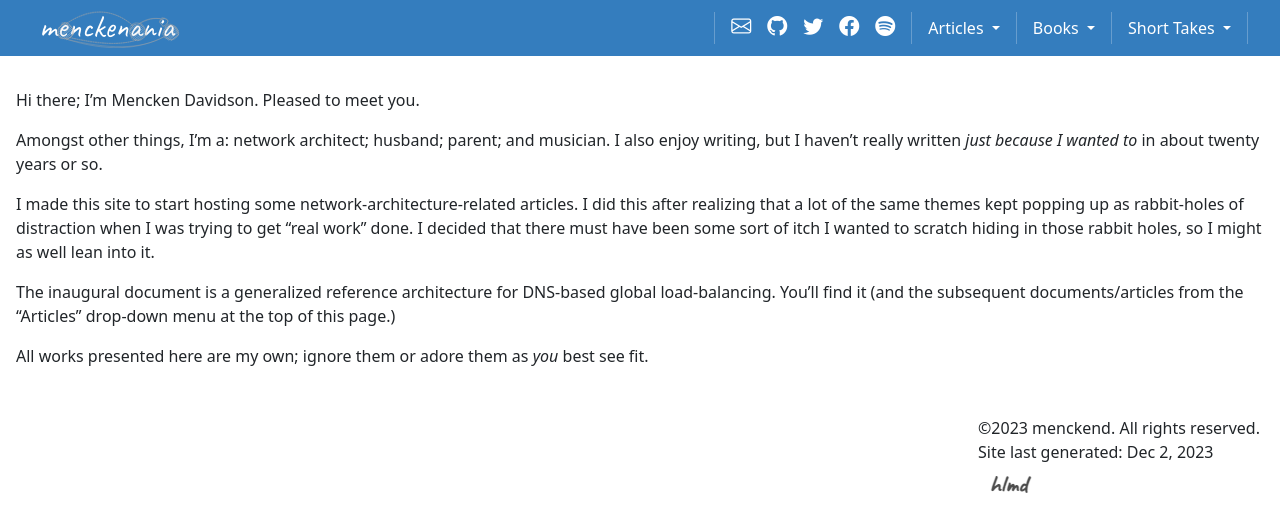
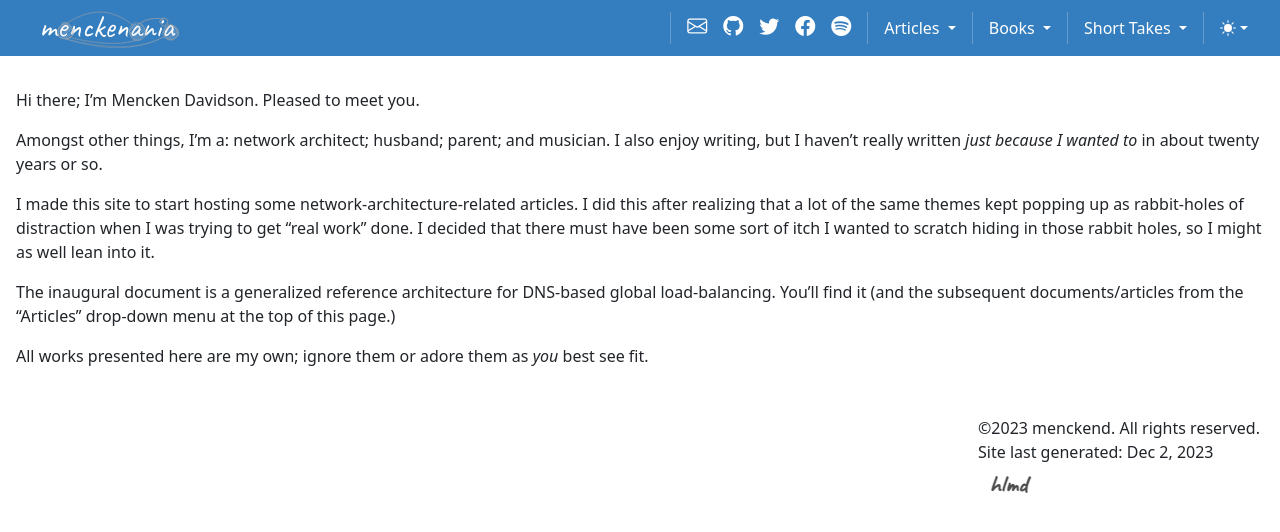
Before and after one commit to menckend/alpha, a Jekyll site: the page built from index.md, in a window 1280 px wide. Shown: the top 532 px of the page. Built offline with Jekyll 4.4.1, drawn with Linux system fonts in a browser that asks for light colours.

Commit message:
Update newtemplate-header.html

```diff
--- a/_includes/newtemplate-header.html
+++ b/_includes/newtemplate-header.html
@@ -7,7 +7,7 @@
 <!--    <button class="btn btn-menck-tn d-lg-none" data-bs-theme="dark" type="button" data-bs-toggle="offcanvas" data-bs-target="#menckNavbar" aria-controls="offcanvasResponsive"></button> -->
     <a class="btn btn-menck-tn d-lg-none" data-bs-theme="dark" data-bs-toggle="offcanvas" href="#menckNavbar" role="button" aria-controls="offcanvasResponsive" type="button" style="border-style:none;"><i class="bi bi-larg bi-list"></i></a>
 
-    <div class="offcanvas-lg offcanvas-end flex-grow-1" data-bs-theme="dark" tabindex="-1" id="menckNavbar" aria-labelledby="menckNavbarOffcanvasLabel" data-bs-scroll="true">
+    <div class="offcanvas-lg offcanvas-end flex-grow-1" tabindex="-1" id="menckNavbar" aria-labelledby="menckNavbarOffcanvasLabel" data-bs-scroll="true">
       <div class="offcanvas-header px-4 pb-0">
         <h5 class="offcanvas-title menck-topnav-text-color" id="bdNavbarOffcanvasLabel"></h5>
         <button type="button" class="btn-close btn-close-white" data-bs-dismiss="offcanvas" aria-label="Close" data-bs-target="#menckNavbar">
@@ -97,6 +97,58 @@
             <div class="vr d-none d-lg-flex h-100 mx-lg-2 text-white"></div>
             <hr class="d-lg-none my-2 text-white-50">
           </li>
+
+          <li class="nav-item dropdown menck-topnav-text-color">
+            <button class="btn btn-link nav-link py-2 px-0 px-lg-2 dropdown-toggle d-flex align-items-center menck-topnav-text-color" id="bd-theme" type="button" aria-expanded="false" data-bs-toggle="dropdown" data-bs-display="static" aria-label="Toggle theme (light)">
+              <svg class="bi my-1 theme-icon-active menck-topnav-text-color">
+              <use href="#sun-fill">
+              </use>
+              </svg>
+              <span class="d-lg-none ms-2" id="bd-theme-text">Toggle theme</span>
+            </button>
+            <ul class="dropdown-menu dropdown-menu-end menck-topnav-text-color menck-tn-bg-color" aria-labelledby="bd-theme-text">
+              <li>
+                <button type="button" class="dropdown-item d-flex align-items-center active menck-topnav-text-color" data-bs-theme-value="light" aria-pressed="true">
+                  <svg class="bi me-2 opacity-50 theme-icon menck-topnav-text-color">
+                    <use href="#sun-fill">
+                    </use>
+                  </svg>
+                  Light
+                  <svg class="bi ms-auto d-none menck-topnav-text-color">
+                    <use href="#check2">
+                    </use>
+                  </svg>
+                </button>
+              </li>
+              <li>
+                <button type="button" class="dropdown-item d-flex align-items-center" data-bs-theme-value="dark" aria-pressed="false">
+                  <svg class="bi me-2 opacity-50 theme-icon">
+                  <use href="#moon-stars-fill">
+                  </use>
+                  </svg>
+                  Dark
+                  <svg class="bi ms-auto d-none">
+                    <use href="#check2">
+                    </use>
+                    </svg>
+                </button>
+              </li>
+              <li>
+                <button type="button" class="dropdown-item d-flex align-items-center" data-bs-theme-value="auto" aria-pressed="false">
+                  <svg class="bi me-2 opacity-50 theme-icon">
+                    <use href="#circle-half">
+                    </use>
+                  </svg>
+                  Auto
+                  <svg class="bi ms-auto d-none">
+                    <use href="#check2">
+                    </use>
+                  </svg>
+                </button>
+              </li>
+            </ul>
+          </li>
+
         </ul>
       </div>
     </div>
```
